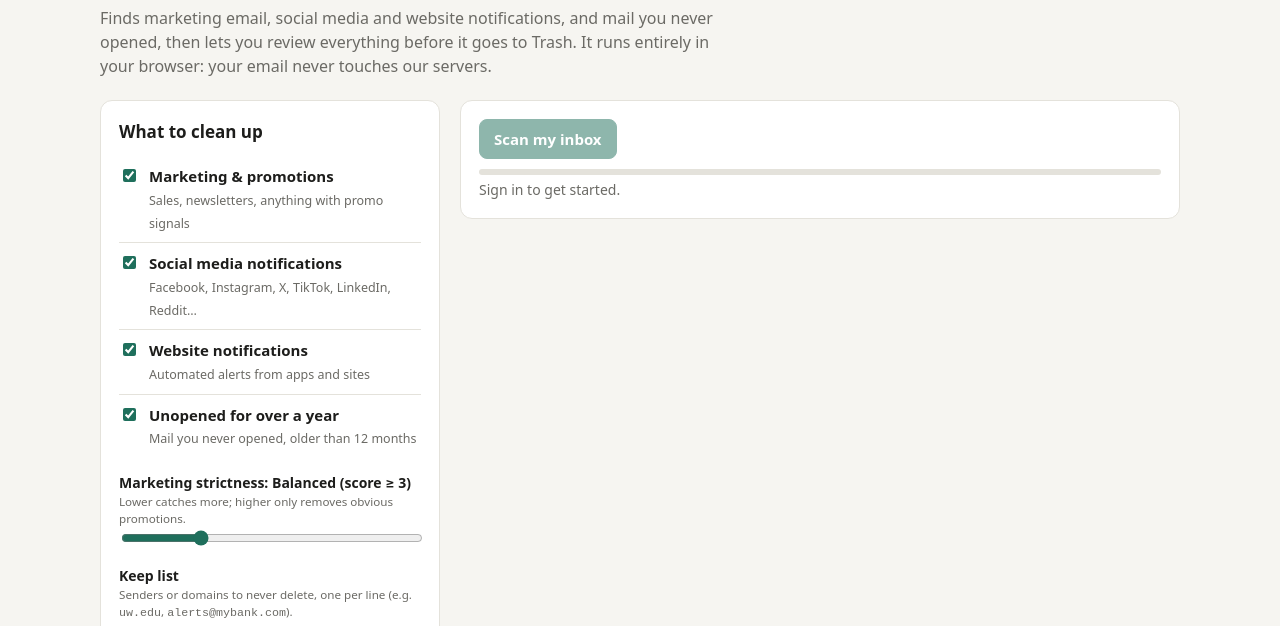
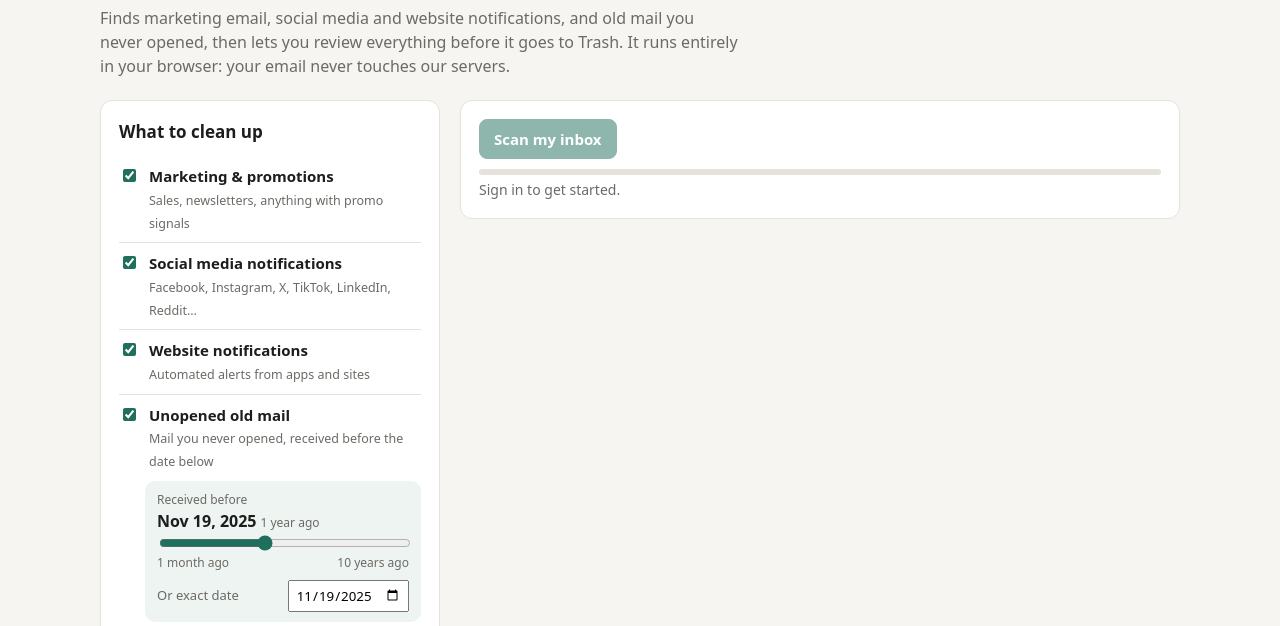
Before and after one commit to lindhcar000/gmail_inbox_sweeper, a plain HTML site: page index.html in a window 1280 px wide. Shown: the part 106-732 px from the top of the page. Drawn offline with Linux system fonts and the light colour scheme.

Commit message:
Update index.html

```diff
--- a/index.html
+++ b/index.html
@@ -43,6 +43,15 @@
   .rule input { margin-top: 4px; accent-color: var(--accent); }
   .rule b { display: block; font-weight: 600; }
   .rule small { color: var(--muted); }
+  .dateRule { margin: 0 0 4px 26px; padding: 10px 12px; background: var(--soft); border-radius: 10px; font-size: 14px; }
+  .dateRule.off { opacity: .45; pointer-events: none; }
+  .dateHead span, .dateHead small, .ends, .exact { color: var(--muted); }
+  .dateHead span { display: block; font-size: 12px; }
+  .dateHead b { font-size: 16px; }
+  .dateHead small { font-size: 12px; margin-left: 4px; }
+  .ends { display: flex; justify-content: space-between; font-size: 12px; margin-top: -2px; }
+  .exact { display: flex; align-items: center; justify-content: space-between; gap: 8px; margin-top: 8px; font-size: 13px; white-space: nowrap; }
+  .exact input { width: auto; margin: 0; font-family: inherit; padding: 4px 6px; }
   label.field { display: block; margin-top: 14px; font-weight: 600; font-size: 14px; }
   label.field small { display: block; font-weight: 400; color: var(--muted); }
   textarea, input[type=number], input[type=text], input[type=search] {
@@ -98,7 +107,7 @@
 
 <main class="wrap">
   <h1>Clear the clutter out of Gmail.</h1>
-  <p class="lead">Finds marketing email, social media and website notifications, and mail you never opened, then lets you review everything before it goes to Trash. It runs entirely in your browser: your email never touches our servers.</p>
+  <p class="lead">Finds marketing email, social media and website notifications, and old mail you never opened, then lets you review everything before it goes to Trash. It runs entirely in your browser: your email never touches our servers.</p>
 
   <div id="setupNotice" class="notice hidden">
     This site hasn't been connected to Google yet. Add a Client ID to <code>config.js</code>, or paste one under <b>Advanced</b> in the settings.
@@ -112,7 +121,13 @@
         <label class="rule"><input type="checkbox" id="r-marketing"><span><b>Marketing &amp; promotions</b><small>Sales, newsletters, anything with promo signals</small></span></label>
         <label class="rule"><input type="checkbox" id="r-social"><span><b>Social media notifications</b><small>Facebook, Instagram, X, TikTok, LinkedIn, Reddit…</small></span></label>
         <label class="rule"><input type="checkbox" id="r-notifications"><span><b>Website notifications</b><small>Automated alerts from apps and sites</small></span></label>
-        <label class="rule"><input type="checkbox" id="r-oldUnread"><span><b>Unopened for over a year</b><small>Mail you never opened, older than 12 months</small></span></label>
+        <label class="rule"><input type="checkbox" id="r-oldUnread"><span><b>Unopened old mail</b><small>Mail you never opened, received before the date below</small></span></label>
+        <div class="dateRule" id="oldBlock">
+          <div class="dateHead"><span>Received before</span><b id="oldLabel"></b><small id="oldAgo"></small></div>
+          <input type="range" id="oldSlider" min="0" step="1" aria-label="How old unopened mail must be">
+          <div class="ends"><span>1 month ago</span><span>10 years ago</span></div>
+          <label class="exact">Or exact date <input type="date" id="oldDate"></label>
+        </div>
 
         <label class="field">Marketing strictness: <span id="thresholdLabel"></span>
           <small>Lower catches more; higher only removes obvious promotions.</small>
```
